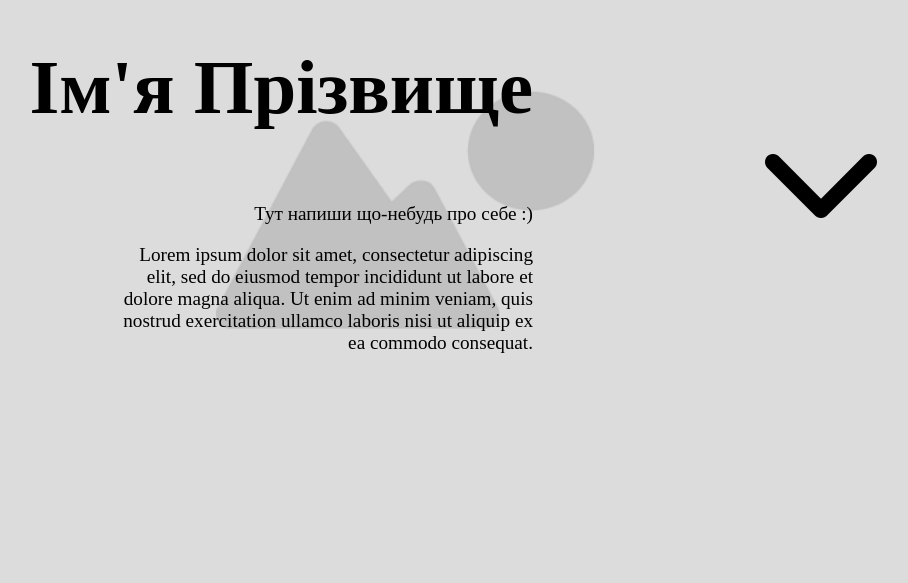
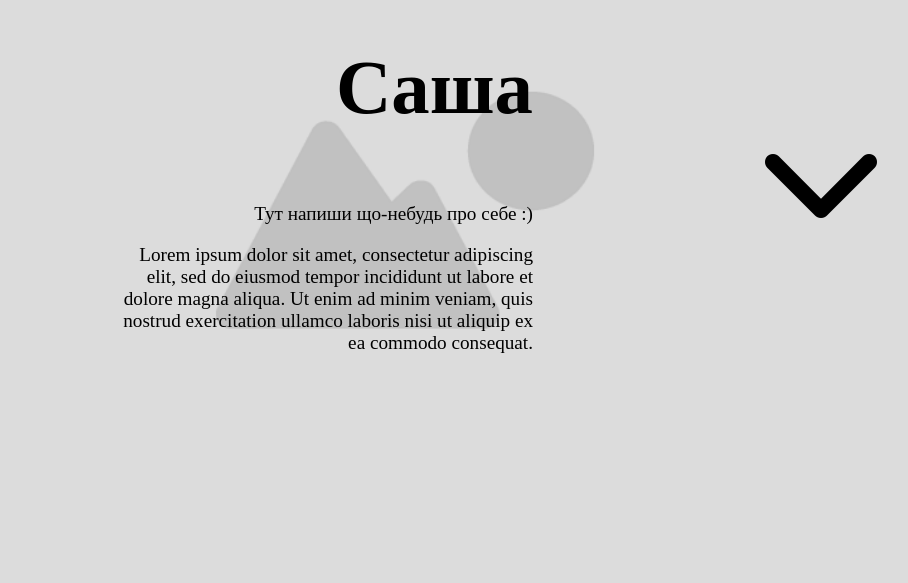
Before and after one commit to treepie1337/logik, a plain HTML site: page index.html in a window 1280 px wide. Shown: the part 217-800 px from the top of the page, without its empty margins (235-1143 px from the left). Drawn offline with Linux system fonts and the light colour scheme.

Commit message:
first commit

```diff
--- a/index.html
+++ b/index.html
@@ -9,7 +9,7 @@
 <body>
     <header>
         <div class="header_left">
-            <h1>Ім'я Прізвище</h1>
+            <h1>Саша</h1>
             <div class="bio">
                 <p>Тут напиши що-небудь про себе :)</p>
                 <p>Lorem ipsum dolor sit amet, consectetur adipiscing elit, sed do eiusmod tempor incididunt ut labore et dolore magna aliqua. Ut enim ad minim veniam, quis nostrud exercitation ullamco laboris nisi ut aliquip ex ea commodo consequat.</p>
```
